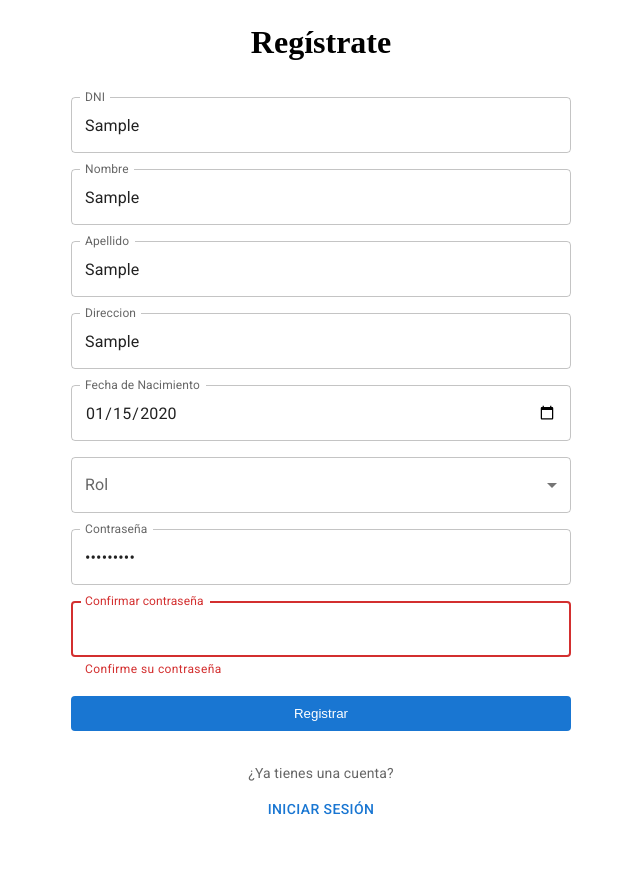
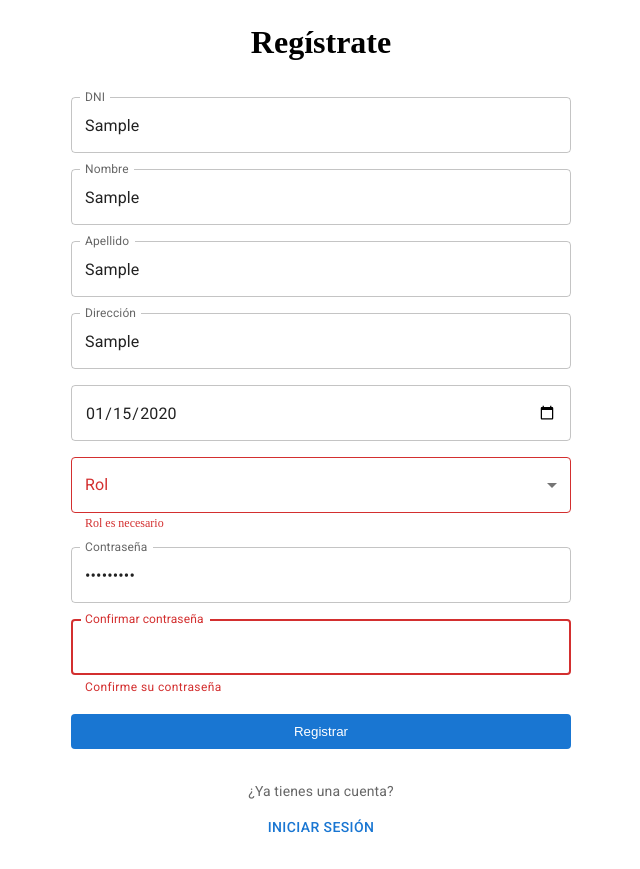
Before and after one commit to AstridV23/TPI---Asociacion-de-Futbol-, a React (Vite) app in the folder Frontend/: page /registro in a window 1280 px wide. Both pictures are taken after typing "Sample", "Sample", "Sample", "Sample", "2020-01-15", "Sample123" into the empty fields and a click on the button "Registrar". Shown: the whole page, without its empty margins (319-959 px from the left). Built offline with nearby package versions, Linux system fonts and the light colour scheme.

Commit message:
error 30984328

```diff
--- a/Frontend/src/login/Registro.jsx
+++ b/Frontend/src/login/Registro.jsx
@@ -1,16 +1,26 @@
-import React, { useState } from "react";
+import React from "react";
 import { Box, TextField, FormControl, InputLabel, MenuItem, Select, Typography, Button } from "@mui/material";
 import { useForm, Controller } from "react-hook-form";
 import { useNavigate } from "react-router-dom";
+import axios from "axios";
 
 function Registro() {
     const navigate = useNavigate();
-    const {register, handleSubmit, setError, watch, reset, control, formState:{errors, isSubmitting}} = useForm({
+    const {
+        register,
+        handleSubmit,
+        setError,
+        watch,
+        control,
+        formState: { errors, isSubmitting }
+    } = useForm({
         defaultValues: {
             Rol: '',
             FechaNacimiento: ''
         }
     });
+
+
     const passwordValue = watch("Contrasena");
 
     const onSubmit = async (data) => {
@@ -38,7 +48,7 @@ function Registro() {
                 });
             }
         }
-    }
+    };
 
     return (
         <Box
@@ -63,8 +73,8 @@ function Registro() {
                 fullWidth
                 label="DNI"
                 variant="outlined"
-                error={!!errors.dni}
-                helperText={errors.dni?.message}
+                error={!!errors.DNI}
+                helperText={errors.DNI?.message}
             />
 
             <TextField
@@ -72,8 +82,8 @@ function Registro() {
                 fullWidth
                 label="Nombre"
                 variant="outlined"
-                error={!!errors.nombre}
-                helperText={errors.nombre?.message}
+                error={!!errors.Nombre}
+                helperText={errors.Nombre?.message}
             />
 
             <TextField
@@ -81,27 +91,26 @@ function Registro() {
                 fullWidth
                 label="Apellido"
                 variant="outlined"
-                error={!!errors.apellido}
-                helperText={errors.apellido?.message}
+                error={!!errors.Apellido}
+                helperText={errors.Apellido?.message}
             />
 
             <TextField
                 {...register("Direccion", { required: "Dirección es necesaria" })}
                 fullWidth
-                label="Direccion"
+                label="Dirección"
                 variant="outlined"
-                error={!!errors.direccion}
-                helperText={errors.direccion?.message}
+                error={!!errors.Direccion}
+                helperText={errors.Direccion?.message}
             />
 
             <TextField
                 type="date"
                 {...register("FechaNacimiento", { required: "Fecha de nacimiento es necesaria" })}
                 fullWidth
-                label="Fecha de Nacimiento"
                 variant="outlined"
-                error={!!errors.fechaNacimiento}
-                helperText={errors.fechaNacimiento?.message}
+                error={!!errors.FechaNacimiento}
+                helperText={errors.FechaNacimiento?.message}
             />
 
             <Controller
@@ -109,18 +118,15 @@ function Registro() {
                 control={control}
                 rules={{ required: "Rol es necesario" }}
                 render={({ field }) => (
-                    <FormControl fullWidth error={!!errors.rol}>
+                    <FormControl fullWidth error={!!errors.Rol}>
                         <InputLabel>Rol</InputLabel>
-                        <Select
-                            {...field}
-                            label="Rol"
-                        >
+                        <Select {...field} label="Rol">
                             <MenuItem value="persona">Encargado</MenuItem>
                             <MenuItem value="jugador">Jugador</MenuItem>
                         </Select>
-                        {errors.rol && (
+                        {errors.Rol && (
                             <span style={{ color: '#d32f2f', fontSize: '0.75rem', marginTop: '3px', marginLeft: '14px' }}>
-                                {errors.rol.message}
+                                {errors.Rol.message}
                             </span>
                         )}
                     </FormControl>
@@ -139,8 +145,8 @@ function Registro() {
                 type="password"
                 label="Contraseña"
                 variant="outlined"
-                error={!!errors.password}
-                helperText={errors.password?.message}
+                error={!!errors.Contrasena}
+                helperText={errors.Contrasena?.message}
             />
 
             <TextField
@@ -157,7 +163,7 @@ function Registro() {
             />
 
             {errors.root && (
-                <div style={{color: 'red', textAlign: 'center', margin: '10px 0'}}>
+                <div style={{ color: 'red', textAlign: 'center', margin: '10px 0' }}>
                     {errors.root.message}
                 </div>
             )}
```
